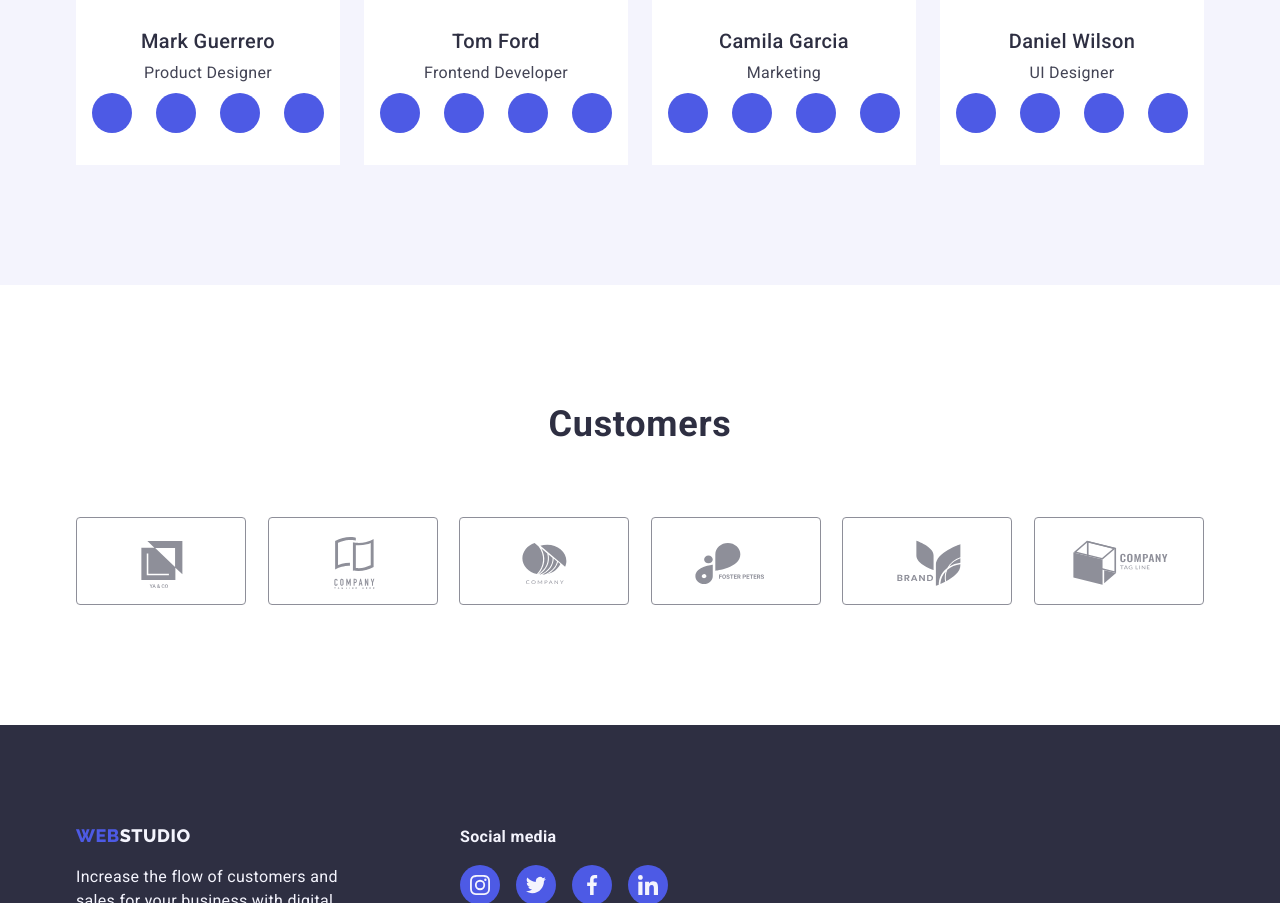
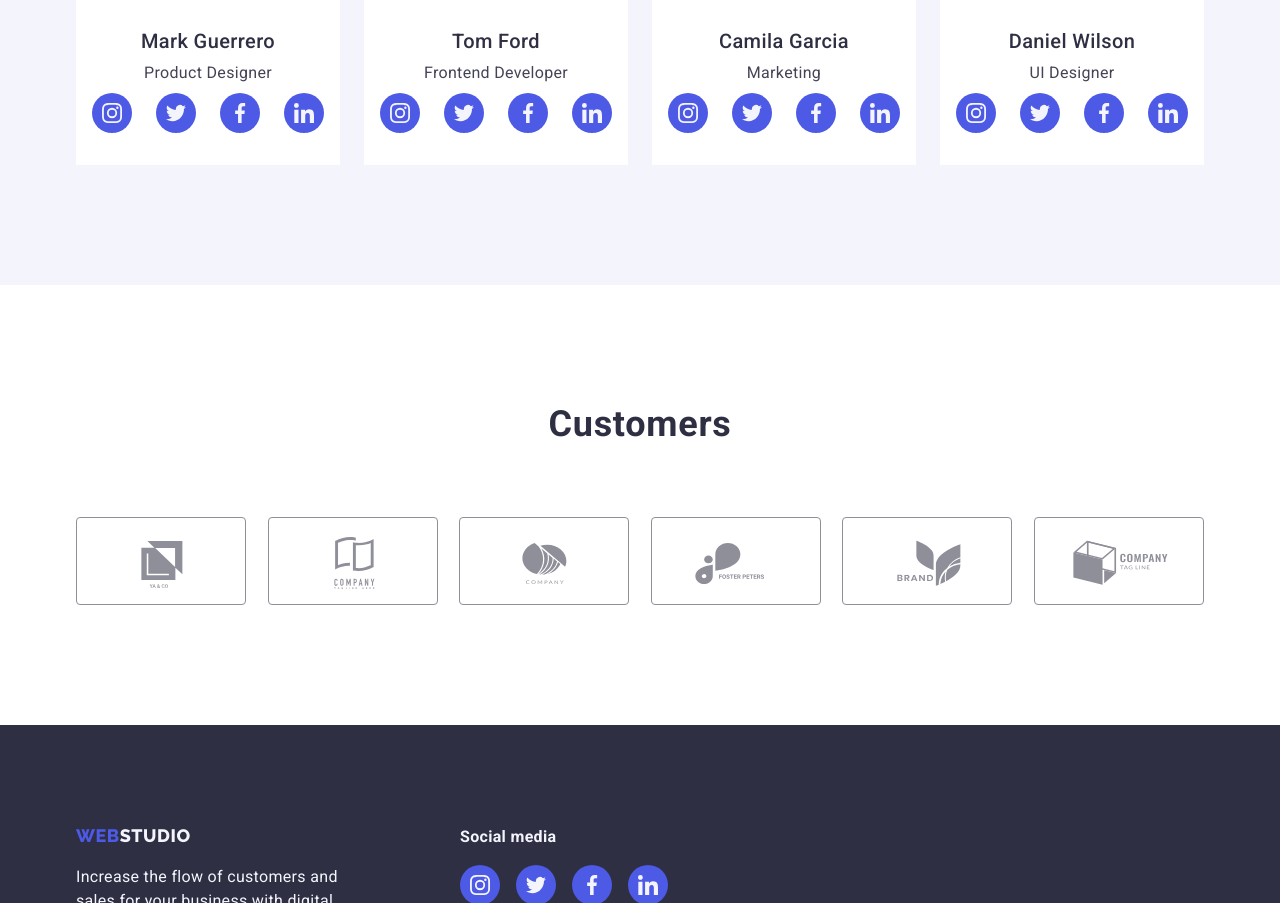
Before and after one commit to HelenBoyko/goit-markup-hw-04, a plain HTML site: page index.html in a window 1280 px wide. Shown: the part 2188-3091 px from the top of the page. Drawn offline with nearby package versions, Linux system fonts and the light colour scheme; the site is published under a folder, as on GitHub Pages, so addresses that start at the root find nothing.

Commit message:
team-soc

```diff
--- a/index.html
+++ b/index.html
@@ -155,7 +155,7 @@
                       class="socmedia-list-item-link"
                     >
                       <svg class="socmedia-list-icon">
-                        <use href="/images/icons.svg#icon-instagram"></use>
+                        <use href="./images/icons.svg#icon-instagram"></use>
                       </svg>
                     </a>
                   </li>
@@ -165,7 +165,7 @@
                       target="_blank"
                       class="socmedia-list-item-link"
                       ><svg class="socmedia-list-icon">
-                        <use href="/images/icons.svg#icon-twitter"></use></svg
+                        <use href="./images/icons.svg#icon-twitter"></use></svg
                     ></a>
                   </li>
                   <li class="link socmedia-list-item">
@@ -174,7 +174,7 @@
                       target="_blank"
                       class="socmedia-list-item-link"
                       ><svg class="socmedia-list-icon">
-                        <use href="/images/icons.svg#icon-facebook"></use></svg
+                        <use href="./images/icons.svg#icon-facebook"></use></svg
                     ></a>
                   </li>
                   <li class="link socmedia-list-item">
@@ -183,7 +183,7 @@
                       target="_blank"
                       class="socmedia-list-item-link"
                       ><svg class="socmedia-list-icon">
-                        <use href="/images/icons.svg#icon-linkedin"></use></svg
+                        <use href="./images/icons.svg#icon-linkedin"></use></svg
                     ></a>
                   </li>
                 </ul>
@@ -202,7 +202,7 @@
                       class="socmedia-list-item-link"
                     >
                       <svg class="socmedia-list-icon">
-                        <use href="/images/icons.svg#icon-instagram"></use>
+                        <use href="./images/icons.svg#icon-instagram"></use>
                       </svg>
                     </a>
                   </li>
@@ -212,7 +212,7 @@
                       target="_blank"
                       class="socmedia-list-item-link"
                       ><svg class="socmedia-list-icon">
-                        <use href="/images/icons.svg#icon-twitter"></use></svg
+                        <use href="./images/icons.svg#icon-twitter"></use></svg
                     ></a>
                   </li>
                   <li class="link socmedia-list-item">
@@ -221,7 +221,7 @@
                       target="_blank"
                       class="socmedia-list-item-link"
                       ><svg class="socmedia-list-icon">
-                        <use href="/images/icons.svg#icon-facebook"></use></svg
+                        <use href="./images/icons.svg#icon-facebook"></use></svg
                     ></a>
                   </li>
                   <li class="link socmedia-list-item">
@@ -230,7 +230,7 @@
                       target="_blank"
                       class="socmedia-list-item-link"
                       ><svg class="socmedia-list-icon">
-                        <use href="/images/icons.svg#icon-linkedin"></use></svg
+                        <use href="./images/icons.svg#icon-linkedin"></use></svg
                     ></a>
                   </li>
                 </ul>
@@ -253,7 +253,7 @@
                       class="socmedia-list-item-link"
                     >
                       <svg class="socmedia-list-icon">
-                        <use href="/images/icons.svg#icon-instagram"></use>
+                        <use href="./images/icons.svg#icon-instagram"></use>
                       </svg>
                     </a>
                   </li>
@@ -263,7 +263,7 @@
                       target="_blank"
                       class="socmedia-list-item-link"
                       ><svg class="socmedia-list-icon">
-                        <use href="/images/icons.svg#icon-twitter"></use></svg
+                        <use href="./images/icons.svg#icon-twitter"></use></svg
                     ></a>
                   </li>
                   <li class="link socmedia-list-item">
@@ -272,7 +272,7 @@
                       target="_blank"
                       class="socmedia-list-item-link"
                       ><svg class="socmedia-list-icon">
-                        <use href="/images/icons.svg#icon-facebook"></use></svg
+                        <use href="./images/icons.svg#icon-facebook"></use></svg
                     ></a>
                   </li>
                   <li class="link socmedia-list-item">
@@ -281,7 +281,7 @@
                       target="_blank"
                       class="socmedia-list-item-link"
                       ><svg class="socmedia-list-icon">
-                        <use href="/images/icons.svg#icon-linkedin"></use></svg
+                        <use href="./images/icons.svg#icon-linkedin"></use></svg
                     ></a>
                   </li>
                 </ul>
@@ -304,7 +304,7 @@
                       class="socmedia-list-item-link"
                     >
                       <svg class="socmedia-list-icon">
-                        <use href="/images/icons.svg#icon-instagram"></use>
+                        <use href="./images/icons.svg#icon-instagram"></use>
                       </svg>
                     </a>
                   </li>
@@ -314,7 +314,7 @@
                       target="_blank"
                       class="socmedia-list-item-link"
                       ><svg class="socmedia-list-icon">
-                        <use href="/images/icons.svg#icon-twitter"></use></svg
+                        <use href="./images/icons.svg#icon-twitter"></use></svg
                     ></a>
                   </li>
                   <li class="link socmedia-list-item">
@@ -323,7 +323,7 @@
                       target="_blank"
                       class="socmedia-list-item-link"
                       ><svg class="socmedia-list-icon">
-                        <use href="/images/icons.svg#icon-facebook"></use></svg
+                        <use href="./images/icons.svg#icon-facebook"></use></svg
                     ></a>
                   </li>
                   <li class="link socmedia-list-item">
@@ -332,7 +332,7 @@
                       target="_blank"
                       class="socmedia-list-item-link"
                       ><svg class="socmedia-list-icon">
-                        <use href="/images/icons.svg#icon-linkedin"></use></svg
+                        <use href="./images/icons.svg#icon-linkedin"></use></svg
                     ></a>
                   </li>
                 </ul>
```
